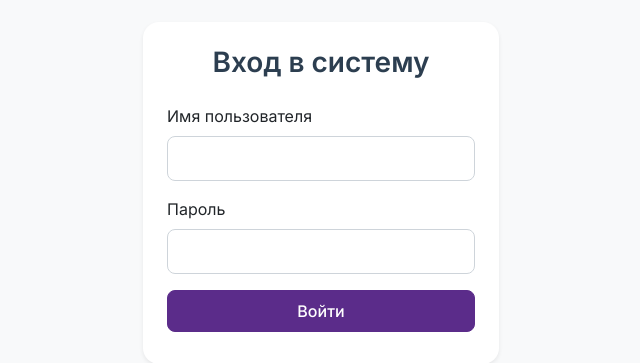
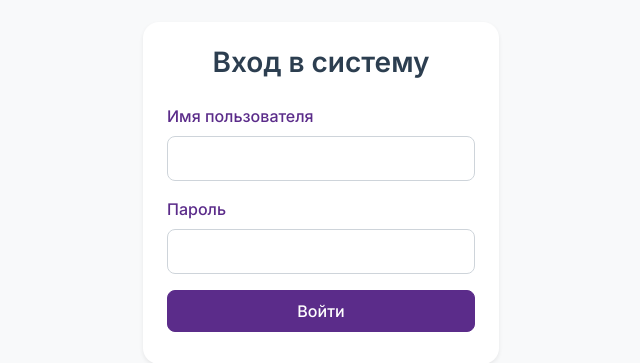
Before and after one commit to Death-Router/ppe-tracker, a FastAPI app: page /login in a window 1280 px wide. Shown: the part 127-490 px from the top of the page, without its empty margins (319-959 px from the left). Run offline with FastAPI, Linux system fonts and the light colour scheme.

Commit message:
ui: make form labels purple

```diff
--- a/app/static/css/app.css
+++ b/app/static/css/app.css
@@ -272,3 +272,15 @@ h1, h2, h3, h4, h5, h6 {
     color: #fff !important;
     opacity: 0.65;
 }
+
+/* Фиолетовый цвет для label в формах */
+.form-label {
+    color: #5b2c8a;
+    font-weight: 500;
+}
+
+/* Также для label внутри карточек (на случай, если .form-label не используется) */
+.card label {
+    color: #5b2c8a;
+    font-weight: 500;
+}
```
Also changed, not shown: 1 other file.
